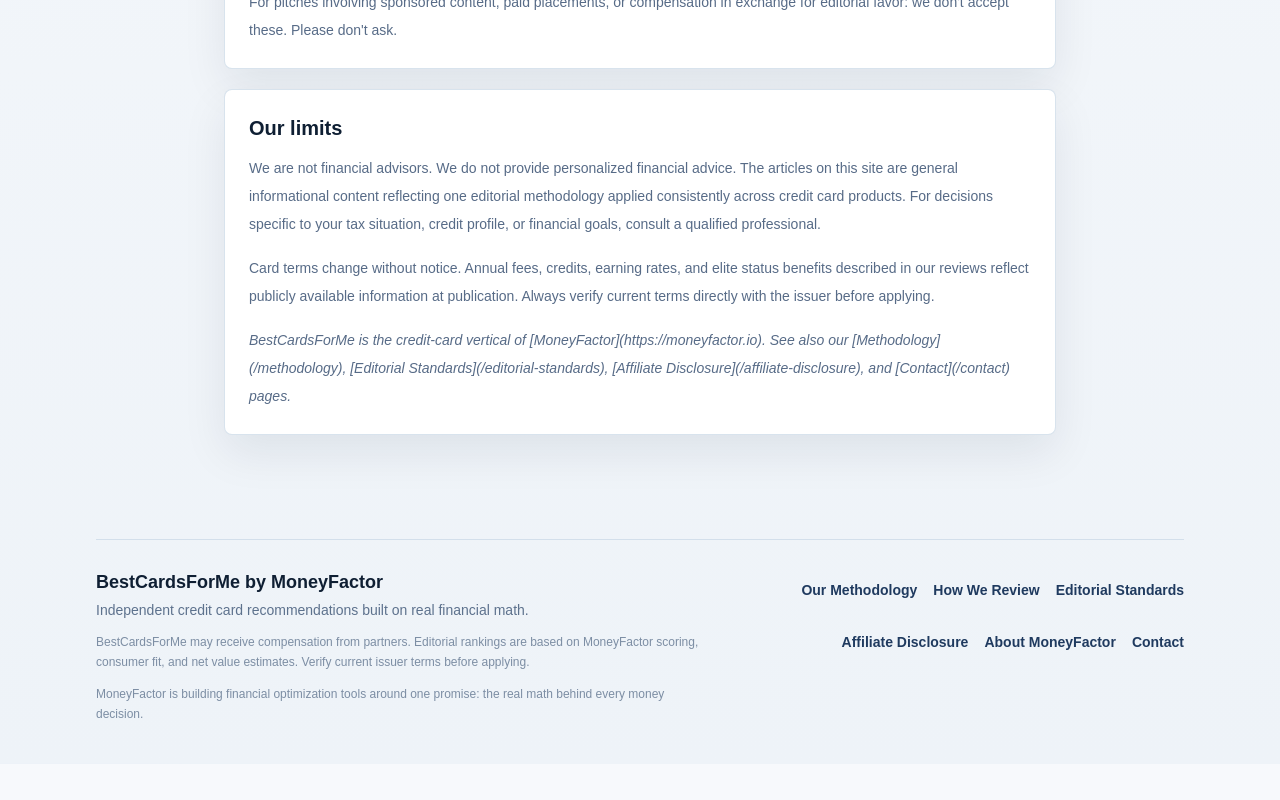
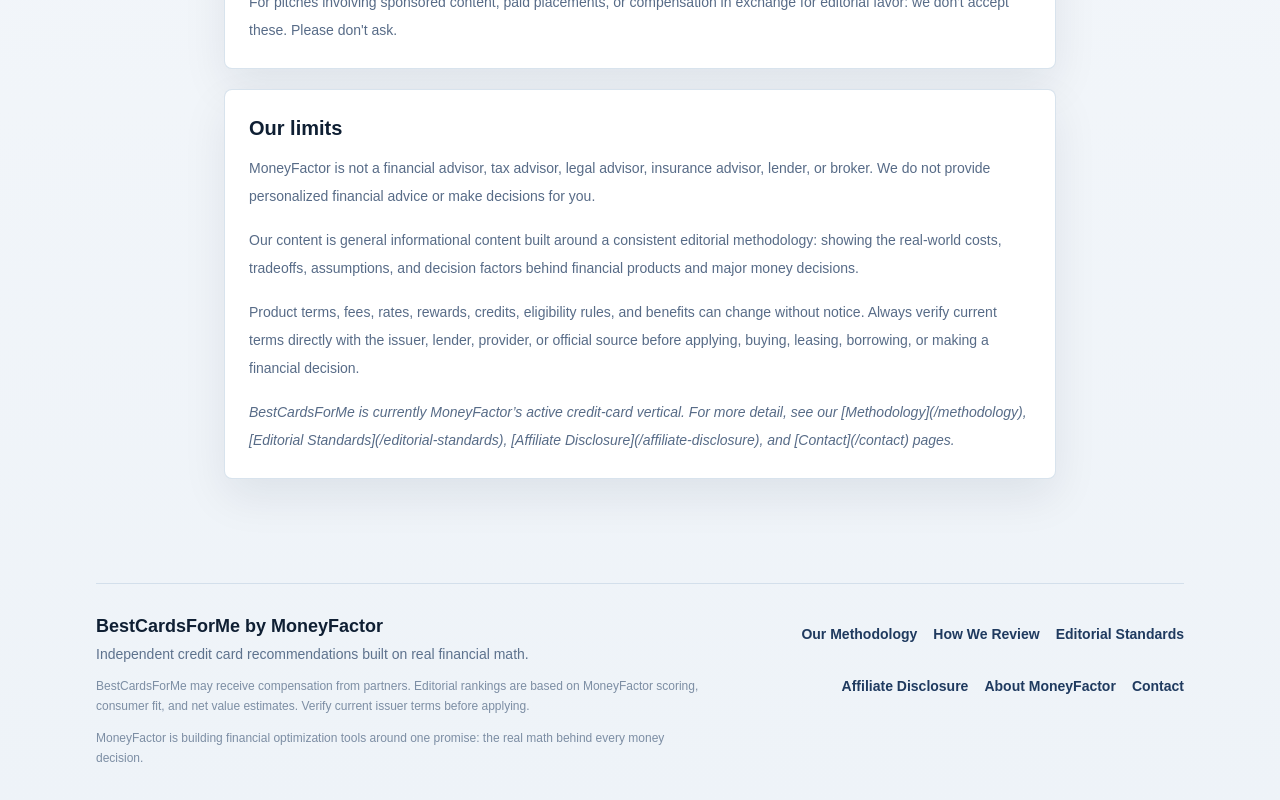
Before and after one commit to MoneyFactorLabs/bestcardsforme-quiz, a Next.js app: page /about in a window 1280 px wide. Shown: the part 3237-4037 px from the top of the page. Before the commit the page ends 4001 px from the top, so only its background shows below. Built offline with nearby package versions, Linux system fonts and the light colour scheme.

Commit message:
copy: update MoneyFactor limits disclosure

```diff
--- a/data/trustPages.ts
+++ b/data/trustPages.ts
@@ -159,15 +159,19 @@ export const trustPages: TrustPage[] = [
         "blocks": [
           {
             "type": "paragraph",
-            "text": "We are not financial advisors. We do not provide personalized financial advice. The articles on this site are general informational content reflecting one editorial methodology applied consistently across credit card products. For decisions specific to your tax situation, credit profile, or financial goals, consult a qualified professional."
+            "text": "MoneyFactor is not a financial advisor, tax advisor, legal advisor, insurance advisor, lender, or broker. We do not provide personalized financial advice or make decisions for you."
           },
           {
             "type": "paragraph",
-            "text": "Card terms change without notice. Annual fees, credits, earning rates, and elite status benefits described in our reviews reflect publicly available information at publication. Always verify current terms directly with the issuer before applying."
+            "text": "Our content is general informational content built around a consistent editorial methodology: showing the real-world costs, tradeoffs, assumptions, and decision factors behind financial products and major money decisions."
           },
           {
             "type": "paragraph",
-            "text": "*BestCardsForMe is the credit-card vertical of [MoneyFactor](https://moneyfactor.io). See also our [Methodology](/methodology), [Editorial Standards](/editorial-standards), [Affiliate Disclosure](/affiliate-disclosure), and [Contact](/contact) pages.*"
+            "text": "Product terms, fees, rates, rewards, credits, eligibility rules, and benefits can change without notice. Always verify current terms directly with the issuer, lender, provider, or official source before applying, buying, leasing, borrowing, or making a financial decision."
+          },
+          {
+            "type": "paragraph",
+            "text": "*BestCardsForMe is currently MoneyFactor’s active credit-card vertical. For more detail, see our [Methodology](/methodology), [Editorial Standards](/editorial-standards), [Affiliate Disclosure](/affiliate-disclosure), and [Contact](/contact) pages.*"
           }
         ]
       }
```
